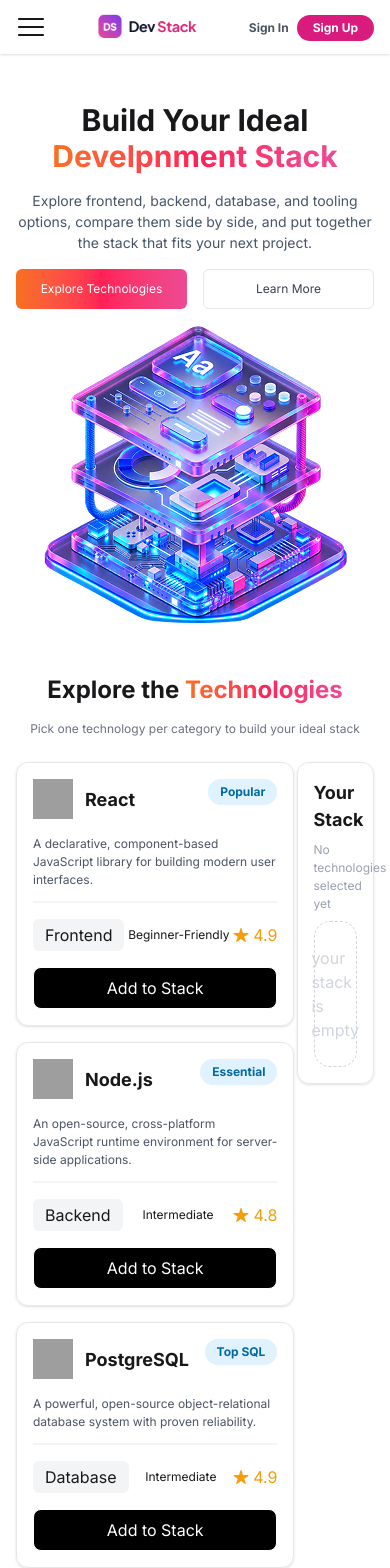
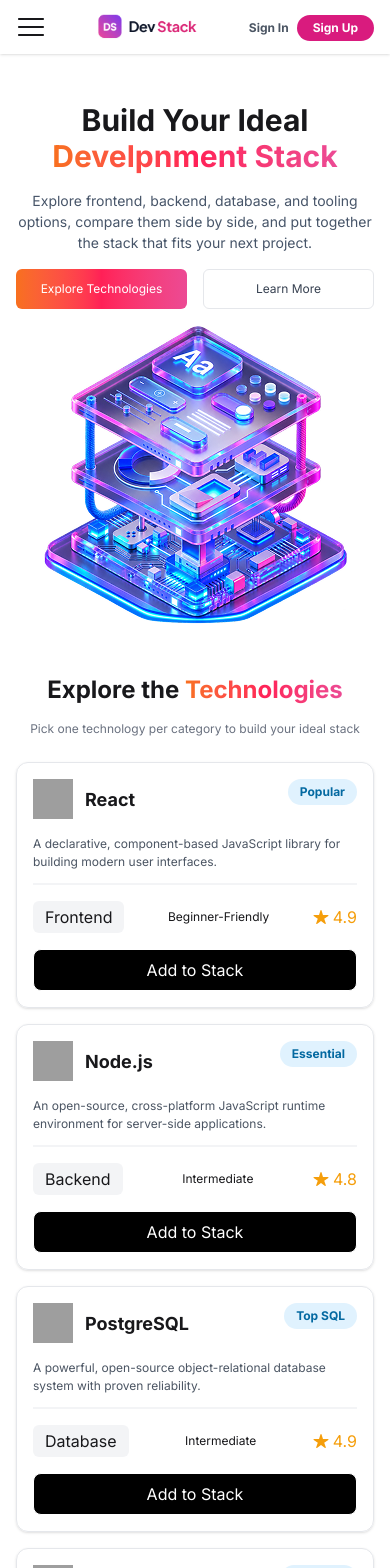
Before and after one commit to Atik-git/dev-stack-project, a React (Vite) app in the folder dev-stack/: page / in a window 390 px wide. Shown: the top 1568 px of the page. Built offline with nearby package versions, Linux system fonts and the light colour scheme; grey boxes are pictures that could not be loaded.

Commit message:
some grid related bug fixed

```diff
--- a/dev-stack/src/components/technologies/Technologies.tsx
+++ b/dev-stack/src/components/technologies/Technologies.tsx
@@ -16,8 +16,8 @@
                 {/* explore technologies description */}
                 <p className="text-center lg:text-start text-[12px] lg:text-[16px] text-[#6B7280] ">Pick one technology per category to build your ideal stack</ p>
             </div>
-            <div className="grid grid-cols-4 gap-4">
-                <div className="grid lg:grid-cols-3 gap-4 col-span-3">
+            <div className="grid lg:grid-cols-4 gap-4">
+                <div className="grid lg:grid-cols-3 gap-4 lg:col-span-3">
                     {
                         technologies.map((technology, i) => <TechnologyCard key={i} technology={technology} selectedTechnologies = {selectedTechnologies} setSelectedTechnologies = {setSelectedTechnologies}></TechnologyCard>)
                     }
```
